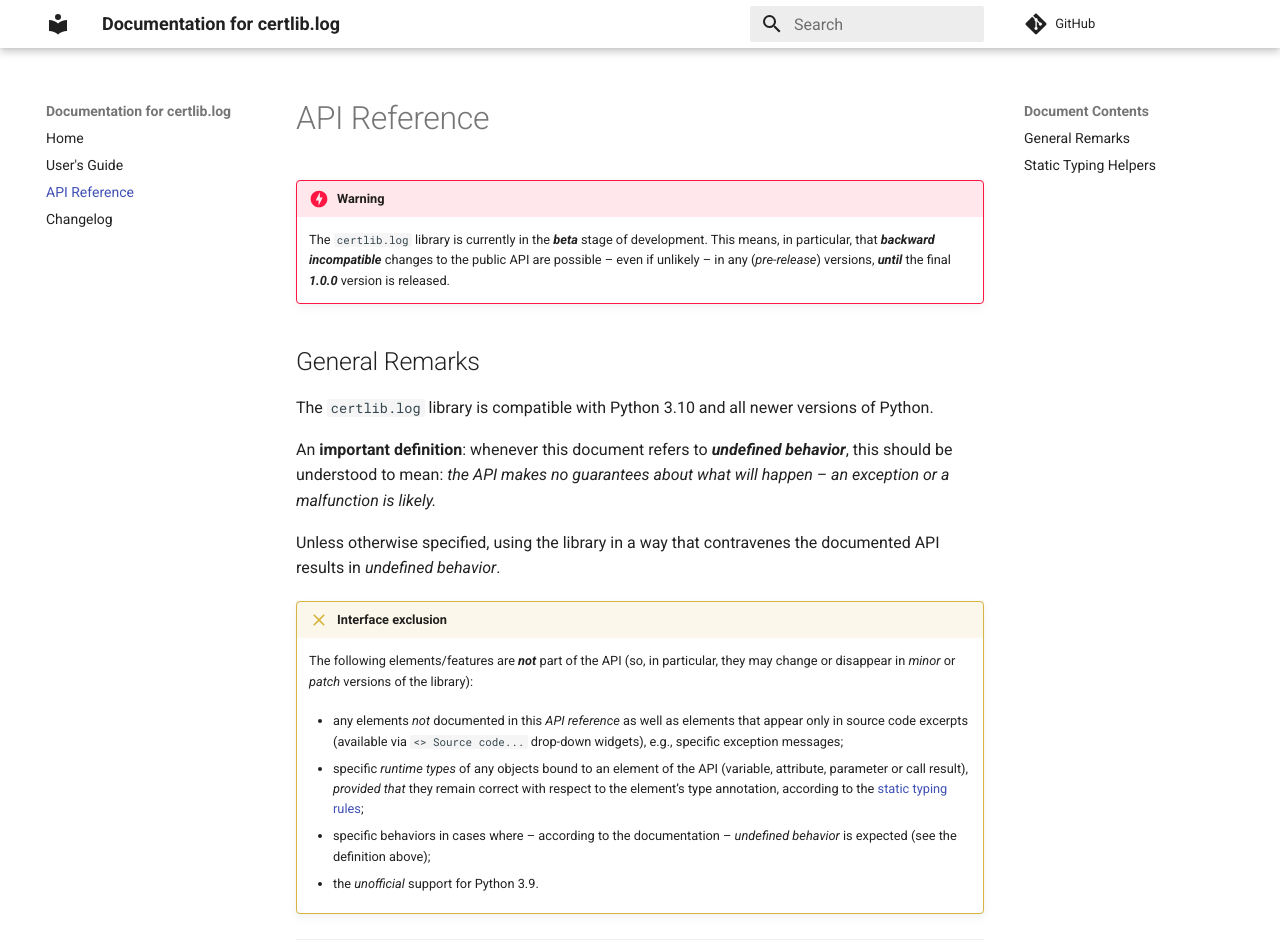
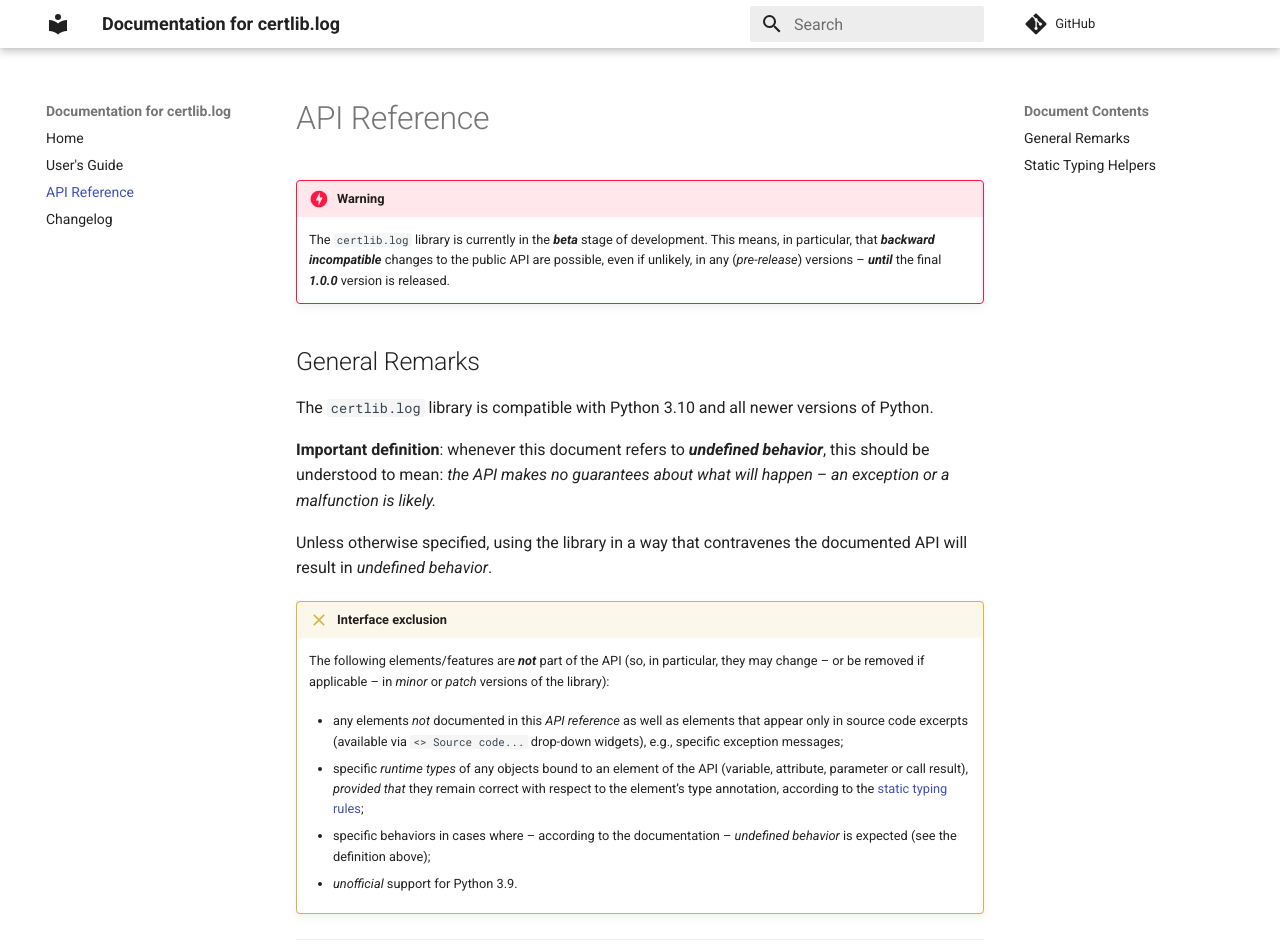
Before and after one commit to CERT-Polska/certlib-log, an MkDocs documentation site: the page built from docs/doc-src/reference.md, in a window 1280 px wide and 1400 px high. Shown: the top 952 px of the window. Built offline with MkDocs 1.6.1 and Material for MkDocs 9.7.7, drawn with Linux system fonts in a browser that asks for light colours; comment, search, counter and statistics services are not loaded.

Commit message:
[docs] Another bunch of edits/additions (#15)

```diff
--- a/docs/doc-src/reference.md
+++ b/docs/doc-src/reference.md
@@ -4,8 +4,8 @@
 
     The `certlib.log` library is currently in the _**beta**_ stage
     of development. This means, in particular, that _**backward
-    incompatible**_ changes to the public API are possible -- even
-    if unlikely -- in any (*pre-release*) versions, _**until**_ the
+    incompatible**_ changes to the public API are possible, even
+    if unlikely, in any (*pre-release*) versions -- _**until**_ the
     final _**1.0.0**_ version is released.
 
 ## General Remarks
@@ -13,19 +13,19 @@
 The `certlib.log` library is compatible with Python 3.10 and all newer
 versions of Python.
 
-An **important definition**: whenever this document refers to
-_**undefined behavior**_, this should be understood to mean: *the
-API makes no guarantees about what will happen -- an exception or
-a malfunction is likely.*
+**Important definition**: whenever this document refers to _**undefined
+behavior**_, this should be understood to mean: *the API makes no
+guarantees about what will happen -- an exception or a malfunction
+is likely.*
 
-Unless otherwise specified, using the library in a way that
-contravenes the documented API results in *undefined behavior*.
+Unless otherwise specified, using the library in a way that contravenes
+the documented API will result in *undefined behavior*.
 
 !!! exclusion "Interface exclusion"
 
     The following elements/features are _**not**_ part of the API (so,
-    in particular, they may change or disappear in *minor* or *patch*
-    versions of the library):
+    in particular, they may change -- or be removed if applicable --
+    in *minor* or *patch* versions of the library):
 
     * any elements *not* documented in this *API reference* as well as
       elements that appear only in source code excerpts (available via
@@ -42,7 +42,7 @@ contravenes the documented API results in *undefined behavior*.
       documentation -- *undefined behavior* is expected (see
       the definition above);
 
-    * the *unofficial* support for Python 3.9.
+    * *unofficial* support for Python 3.9.
 
 ***
 
```
Also changed, not shown: CHANGELOG.md, README.md, 1 other file.
